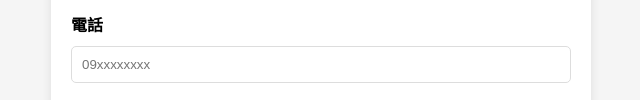
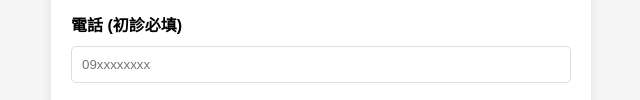
Before and after one commit to JackDanni29/JackDanni29-clinic-booking, a plain HTML site: page index.html in a window 1280 px wide. Shown: the part 232-332 px from the top of the page, without its empty margins (319-959 px from the left). Drawn offline with Linux system fonts and the light colour scheme.

Commit message:
Add files via upload

```diff
--- a/index.html
+++ b/index.html
@@ -27,7 +27,7 @@
             <input type="text" id="name" placeholder="請輸入真實姓名" required>
         </div>
         <div class="form-group">
-            <label for="phone">電話</label>
+            <label for="phone">電話 (初診必填)</label>
             <input type="tel" id="phone" placeholder="09xxxxxxxx" option>
         </div>
         <div class="form-group">
```
